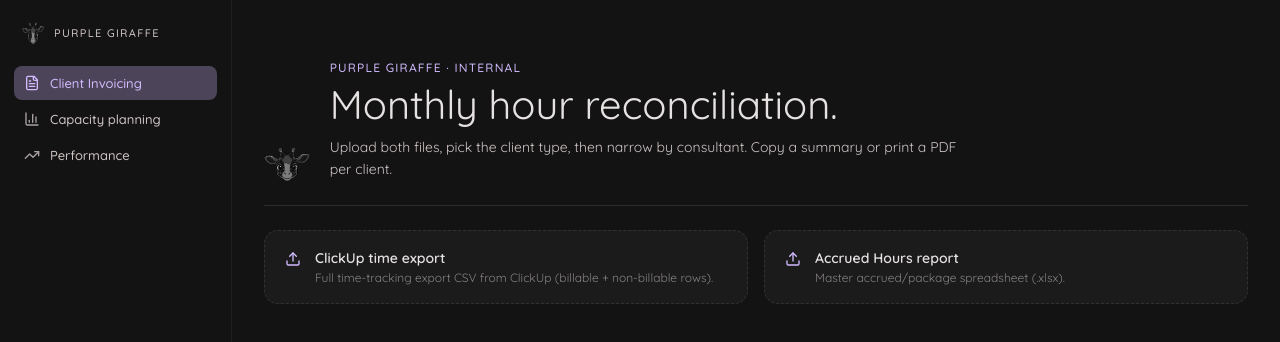
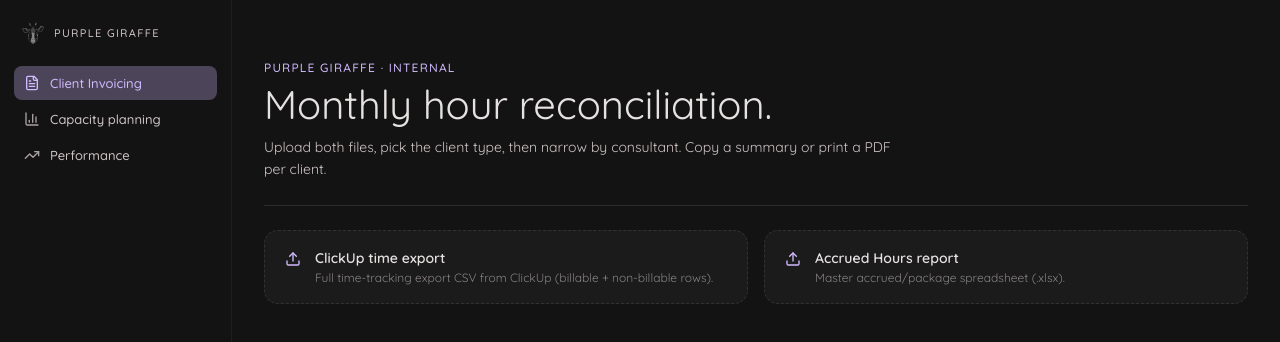
Before and after one commit to subarshan-t/pginvoice, a React (Vite) app: page / in a window 1280 px wide. Shown: the top 342 px of the page. Built offline with nearby package versions, Linux system fonts and the light colour scheme; a web font is replaced by a local one.

Commit message:
Remove the giraffe mark icon next to page headers
Co-Authored-By: Claude Sonnet 5 <noreply@anthropic.com>
Claude-Session: https://claude.ai/code/session_01B5fFUVzPQzwtYZJJHtgjxo

```diff
--- a/src/App.jsx
+++ b/src/App.jsx
@@ -847,7 +847,6 @@ export default function PGReconciliation() {
       <div className="pg-container">
         {/* header */}
         <div className="pg-app-header">
-          <img src="/assets/giraffe-mark.png" alt="" className="pg-app-header__mark" />
           <div>
             <span className="pg-eyebrow">Purple Giraffe · Internal</span>
             <h1 className="pg-app-header__title">Monthly hour reconciliation.</h1>
--- a/src/Shell.jsx
+++ b/src/Shell.jsx
@@ -12,7 +12,6 @@ function ComingSoon({ label }) {
   return (
     <div className="pg-container">
       <div className="pg-app-header">
-        <img src="/assets/giraffe-mark.png" alt="" className="pg-app-header__mark" />
         <div>
           <span className="pg-eyebrow">Purple Giraffe · Internal</span>
           <h1 className="pg-app-header__title">{label}.</h1>
```
